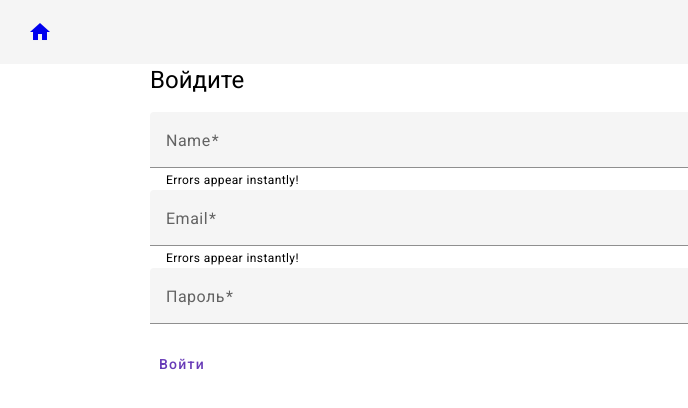
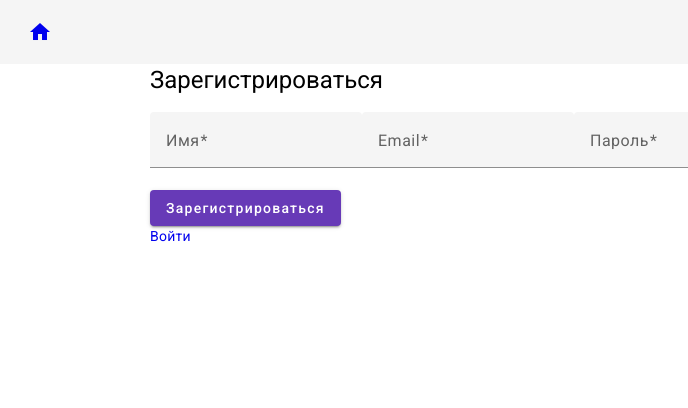
Before and after one commit to Captainlomik/angular_jun, an Angular app: page /register in a window 1280 px wide. Shown: the top 408 px of the page, without its empty margins (0-688 px from the left). Built offline with nearby package versions, Linux system fonts and the light colour scheme.

Commit message:
add reg view

```diff
--- a/src/app/auth/registration-page/registration-page.component.html
+++ b/src/app/auth/registration-page/registration-page.component.html
@@ -1,22 +1,29 @@
-<div class="login">
-    <h1 class="login__title">Войдите</h1>
-    <form class="login__form" [formGroup]="regForm" (ngSubmit)="save()">
-        <div class="loginForm">
-            <mat-form-field class="example-full-width">
-                <mat-label>Name</mat-label>
-                <input type="email" matInput formControlName="name" placeholder="Ex. pat@example.com">
-                <mat-hint>Errors appear instantly!</mat-hint>
+<div class="reg">
+    <h1 class="reg__title">Зарегистрироваться</h1>
+    <form class="reg__form" [formGroup]="regForm" (ngSubmit)="save()">
+        <div class="reg__form-inputs">
+            <mat-form-field class="input__wrap">
+                <mat-label class="input__label">Имя</mat-label>
+                <input type="text" matInput formControlName="name" placeholder="Иван">
+                <!-- <mat-hint>Errors appear instantly!</mat-hint> -->
             </mat-form-field>
-            <mat-form-field class="example-full-width">
-                <mat-label>Email</mat-label>
-                <input type="email" matInput formControlName="email" placeholder="Ex. pat@example.com">
-                <mat-hint>Errors appear instantly!</mat-hint>
+            <mat-form-field lass="input__wrap">
+                <mat-label class="input__label">Email</mat-label>
+                <input type="email" matInput formControlName="email" placeholder="ivanov@mail.ru">
+                <!-- <mat-hint>Errors appear instantly!</mat-hint> -->
             </mat-form-field>
-            <mat-form-field class="example-full-width">
-                <mat-label>Пароль</mat-label>
-                <input type="email" matInput formControlName="password">
+            <mat-form-field lass="input__wrap">
+                <mat-label class="input__label">Пароль</mat-label>
+                <input type="password" matInput formControlName="password">
             </mat-form-field>
+            <!-- <mat-form-field lass="input__wrap">
+                <mat-label class="input__label">Повторите пароль</mat-label>
+                <input type="password" matInput formControlName="password">
+            </mat-form-field> -->
         </div>
-        <button type="submit" mat-button color="primary">Войти</button>
+        <button class="reg__submit" mat-raised-button color="primary">Зарегистрироваться</button>
+        <div class="reg__login">
+            <a [routerLink]="['/login']">Войти</a>
+        </div>
     </form>
 </div>
```
